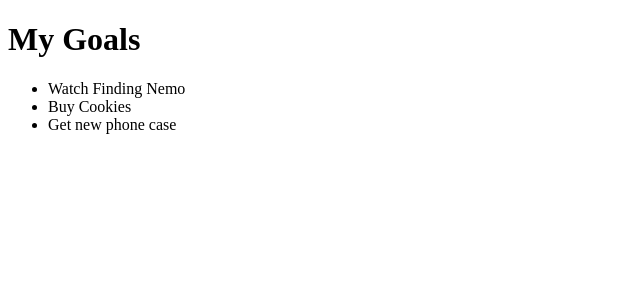
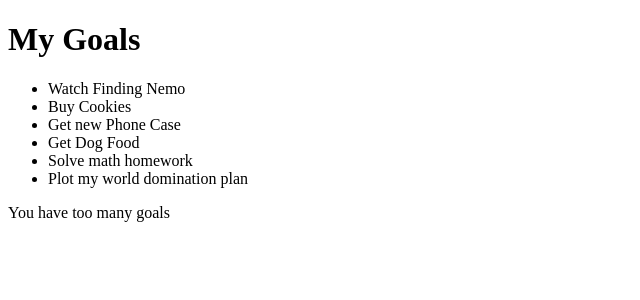
Before and after one commit to 3RebeccaSila3/Goal-1, an Angular app: page / in a window 1280 px wide. Shown: the top 300 px of the page, without its empty margins (0-640 px from the left). Built offline with nearby package versions, Linux system fonts and the light colour scheme.

Commit message:
add ngIf to add some conditional logic to the template

```diff
--- a/src/app/app.component.html
+++ b/src/app/app.component.html
@@ -1,4 +1,5 @@
 <h1> My Goals </h1>
 <ul>
-  <li *ngFor='let goal of goals'>{{goal}}</li>
+  <li *ngFor='let goal of goals'>{{goal.name}}</li>
 </ul>
+<p *ngIf='goals.length > 5'>You have too many goals</p>
--- a/src/app/app.component.ts
+++ b/src/app/app.component.ts
@@ -1,4 +1,5 @@
 import { Component } from '@angular/core';
+import { Goal } from './goal';
 
 @Component({
   selector: 'app-root',
@@ -6,10 +7,14 @@ import { Component } from '@angular/core';
 
 })
 export class AppComponent {
-  goals: string[];
+  goals = [
+    new Goal(1, 'Watch Finding Nemo'),
+    new Goal(2, 'Buy Cookies'),
+    new Goal(3, 'Get new Phone Case'),
+    new Goal(4, 'Get Dog Food'),
+    new Goal(5, 'Solve math homework'),
+    new Goal(6, 'Plot my world domination plan'),
+  ]
 
-constructor(){
-
-  this.goals = ["Watch Finding Nemo", "Buy Cookies", "Get new phone case"];
-  }
+constructor(){}
 }
```
